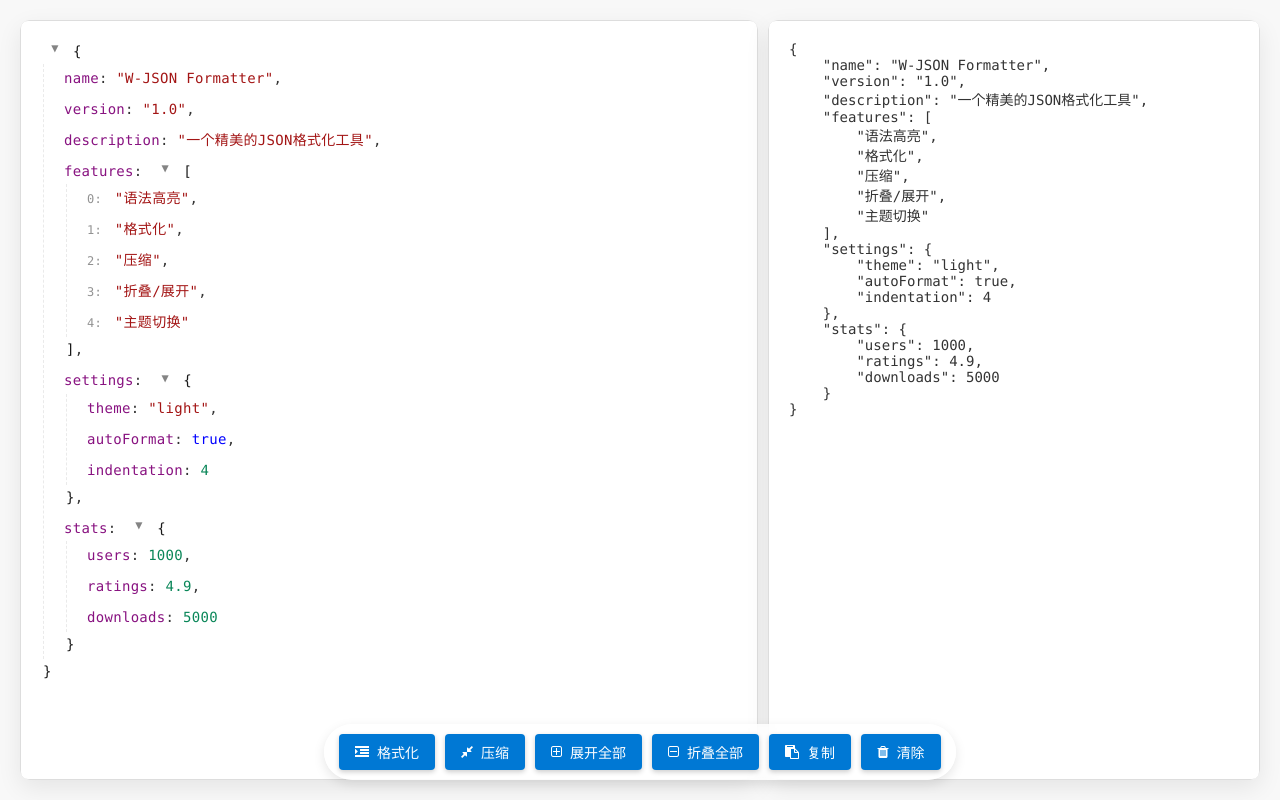
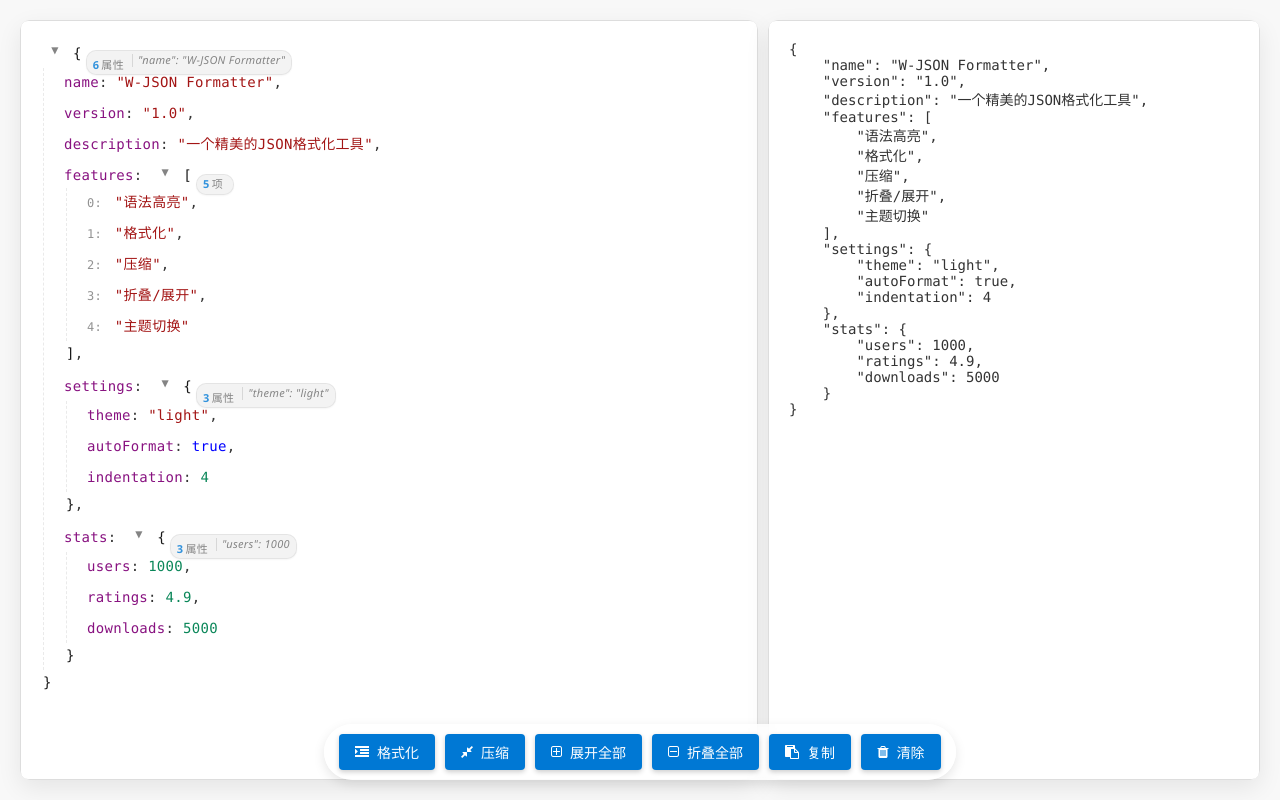
Before and after one commit to wilson-i/Json, a browser extension: page formatter.html in a window 1280 px wide. Drawn offline with Linux system fonts and the light colour scheme.

Commit message:
优化简介样式和位置
1. 优化summary-badge的视觉样式和位置\n2. 调整简介内容的结构，分类显示\n3. 增加专门的badge内部元素样式\n4. 改进折叠状态下的简介显示效果

```diff
--- a/formatter.js
+++ b/formatter.js
@@ -241,7 +241,10 @@
 
             // 添加简介内容，确保在折叠状态下可见
             if (node.length > 0) {
-                html += '<span class="summary-badge">' + node.length + '项</span>';
+                html += '<span class="summary-badge">' +
+                    '<span class="badge-count">' + node.length + '</span>' +
+                    '<span class="badge-type">项</span>' +
+                '</span>';
             }
 
             html += '</span>';  // 结束json-node
@@ -283,7 +286,11 @@
 
             // 添加简介内容，确保在折叠状态下可见
             if (keys.length > 0) {
-                html += '<span class="summary-badge">' + keys.length + '属性 ' + keyPreview + '</span>';
+                html += '<span class="summary-badge">' +
+                    '<span class="badge-count">' + keys.length + '</span>' +
+                    '<span class="badge-type">属性</span>' +
+                    (keyPreview ? '<span class="badge-preview">' + keyPreview + '</span>' : '') +
+                '</span>';
             }
 
             html += '</span>';  // 结束json-node
--- a/styles.css
+++ b/styles.css
@@ -117,6 +117,7 @@
     --border-radius: 10px;
     --box-shadow: 0 8px 24px rgba(0, 0, 0, 0.15);
     --transition-speed: 0.3s;
+    --accent-color-rgb: 0, 120, 212;
 }
 
 :root[data-theme='light'] {
@@ -479,27 +480,61 @@
     position: relative;
 }
 
-/* 修复summary-badge样式，确保折叠时正确显示 */
+/* 优化简介样式，使其更加美观 */
 .summary-badge {
-    display: inline-block;
-    margin-left: 4px;
+    display: inline-flex;
+    align-items: center;
+    flex-wrap: nowrap;
+    vertical-align: middle;
+    margin-left: 8px;
     margin-right: 4px;
     font-size: 11px;
-    color: #bbb;
-    background-color: rgba(80, 80, 80, 0.2);
-    padding: 1px 6px;
-    border-radius: 10px;
-    opacity: 0.9;
+    background-color: rgba(70, 70, 70, 0.15);
+    padding: 2px 8px;
+    border-radius: 12px;
+    opacity: 0.95;
     user-select: none;
     white-space: nowrap;
     max-width: 300px;
     overflow: hidden;
     text-overflow: ellipsis;
+    box-shadow: 0 1px 2px rgba(0, 0, 0, 0.1);
+    font-family: -apple-system, BlinkMacSystemFont, 'Segoe UI', Roboto, Oxygen, Ubuntu, Cantarell, sans-serif;
+    font-weight: 400;
+    letter-spacing: 0.3px;
+    border: 1px solid rgba(100, 100, 100, 0.1);
+    position: relative;
+    top: -1px;
 }
 
 [data-theme="light"] .summary-badge {
-    color: #666;
-    background-color: rgba(0, 0, 0, 0.06);
+    background-color: rgba(0, 0, 0, 0.04);
+    box-shadow: 0 1px 2px rgba(0, 0, 0, 0.05);
+    border: 1px solid rgba(0, 0, 0, 0.08);
+}
+
+/* 调整简介在折叠状态下的样式 */
+.collapsible.collapsed ~ .summary-badge,
+.json-node:has(.collapsible.collapsed) .summary-badge {
+    background-color: rgba(var(--accent-color-rgb, 0, 120, 212), 0.15);
+    opacity: 1;
+    border-color: rgba(var(--accent-color-rgb, 0, 120, 212), 0.2);
+}
+
+[data-theme="light"] .collapsible.collapsed ~ .summary-badge,
+[data-theme="light"] .json-node:has(.collapsible.collapsed) .summary-badge {
+    background-color: rgba(var(--accent-color-rgb, 0, 120, 212), 0.08);
+    border-color: rgba(var(--accent-color-rgb, 0, 120, 212), 0.15);
+}
+
+/* 调整简介的显示动画效果 */
+.json-node .summary-badge {
+    opacity: 0.8;
+    transition: opacity 0.2s ease, background-color 0.2s ease;
+}
+
+.json-node:hover .summary-badge {
+    opacity: 1;
 }
 
 /* 折叠状态下确保summary-badge始终可见 */
@@ -1035,3 +1070,49 @@
 .json-array, .json-object {
     margin-left: 2px;
 }
+
+/* 简介内部元素样式 */
+.badge-count {
+    font-weight: 600;
+    color: var(--accent-color);
+    margin-right: 2px;
+}
+
+.badge-type {
+    margin-right: 4px;
+    color: #aaa;
+}
+
+[data-theme="light"] .badge-type {
+    color: #666;
+}
+
+.badge-preview {
+    display: inline-block;
+    position: relative;
+    margin-left: 4px;
+    padding-left: 6px;
+    color: #aaa;
+    max-width: 180px;
+    overflow: hidden;
+    text-overflow: ellipsis;
+    font-style: italic;
+}
+
+.badge-preview::before {
+    content: '';
+    position: absolute;
+    left: 0;
+    top: 2px;
+    bottom: 2px;
+    width: 1px;
+    background-color: rgba(150, 150, 150, 0.3);
+}
+
+[data-theme="light"] .badge-preview {
+    color: #666;
+}
+
+[data-theme="light"] .badge-preview::before {
+    background-color: rgba(0, 0, 0, 0.15);
+}
```
